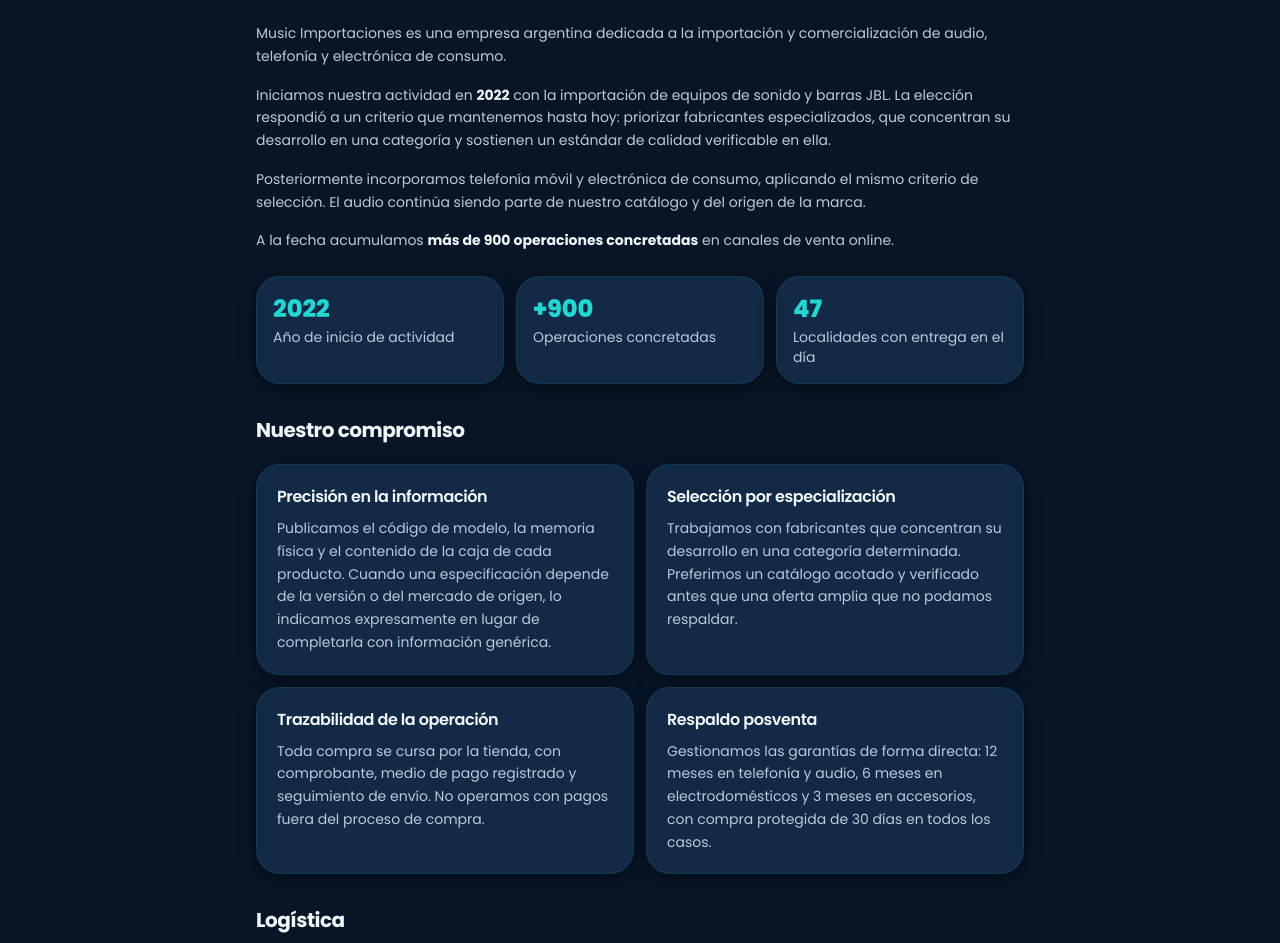
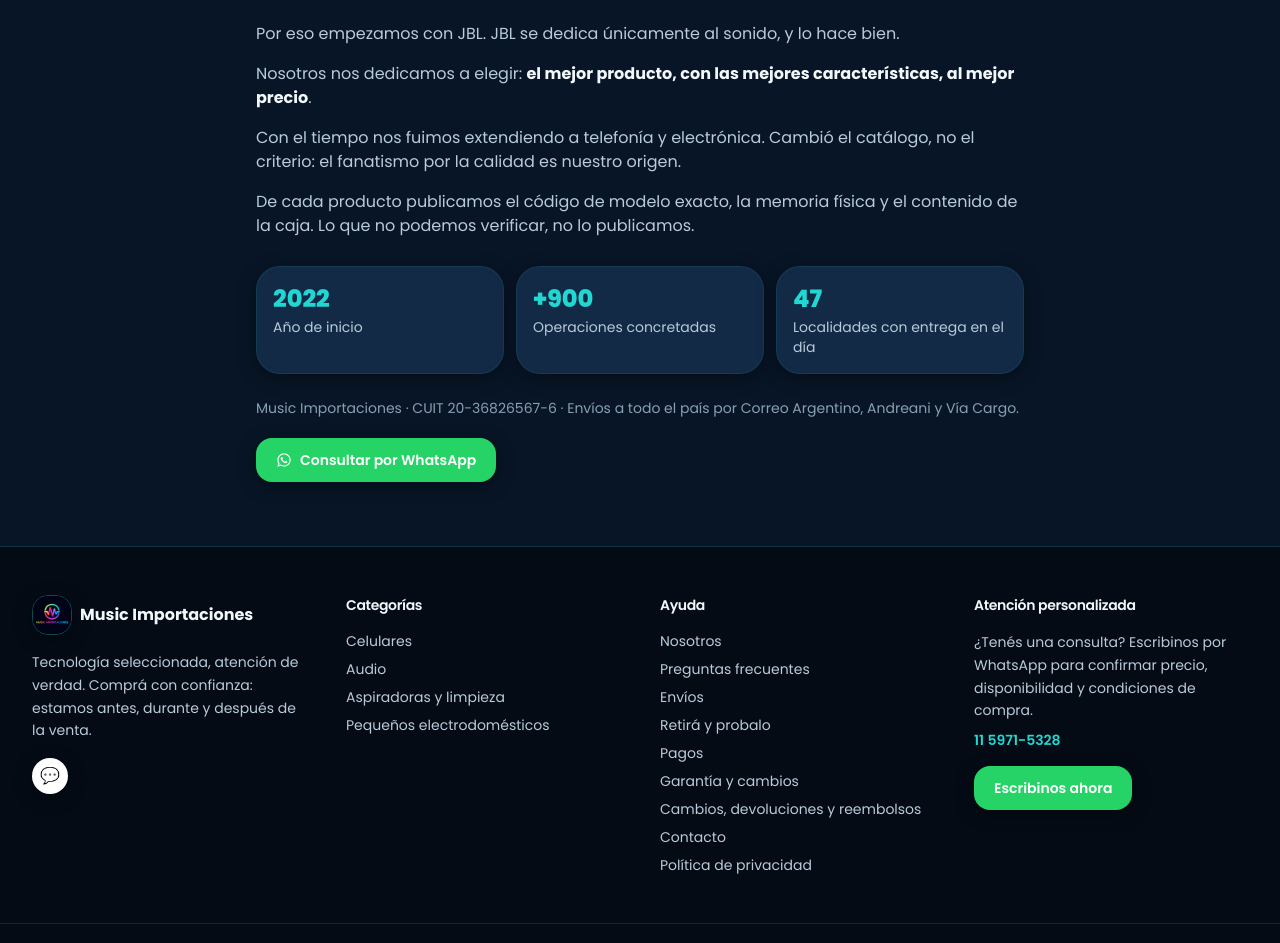
Before and after one commit to agustinzorrilla4-lab/music-importaciones, a React (Vite) app: page /nosotros in a window 1280 px wide. Shown: the part 269-1212 px from the top of the page. Built offline with nearby package versions, Linux system fonts and the light colour scheme.

Commit message:
feat: relato de marca en palabras de Agustin - fanaticos del sonido y la calidad

```diff
--- a/src/pages/About.tsx
+++ b/src/pages/About.tsx
@@ -2,63 +2,40 @@ import InfoPage from "@/components/InfoPage";
 import WhatsAppButton from "@/components/WhatsAppButton";
 
 const DATOS = [
-  { dato: "2022", detalle: "Año de inicio de actividad" },
+  { dato: "2022", detalle: "Año de inicio" },
   { dato: "+900", detalle: "Operaciones concretadas" },
   { dato: "47", detalle: "Localidades con entrega en el día" },
 ];
 
-const COMPROMISOS = [
-  {
-    titulo: "Precisión en la información",
-    texto:
-      "Publicamos el código de modelo, la memoria física y el contenido de la caja de cada producto. Cuando una especificación depende de la versión o del mercado de origen, lo indicamos expresamente en lugar de completarla con información genérica.",
-  },
-  {
-    titulo: "Selección por especialización",
-    texto:
-      "Trabajamos con fabricantes que concentran su desarrollo en una categoría determinada. Preferimos un catálogo acotado y verificado antes que una oferta amplia que no podamos respaldar.",
-  },
-  {
-    titulo: "Trazabilidad de la operación",
-    texto:
-      "Toda compra se cursa por la tienda, con comprobante, medio de pago registrado y seguimiento de envío. No operamos con pagos fuera del proceso de compra.",
-  },
-  {
-    titulo: "Respaldo posventa",
-    texto:
-      "Gestionamos las garantías de forma directa: 12 meses en telefonía y audio, 6 meses en electrodomésticos y 3 meses en accesorios, con compra protegida de 30 días en todos los casos.",
-  },
-];
-
 export default function About() {
   return (
-    <InfoPage eyebrow="La empresa" title="Quiénes somos">
-      <p>
-        Music Importaciones es una empresa argentina dedicada a la importación y
-        comercialización de audio, telefonía y electrónica de consumo.
+    <InfoPage
+      eyebrow="La empresa"
+      title="Somos fanáticos del sonido y de la calidad"
+    >
+      <p className="text-base">
+        Por eso empezamos con JBL. JBL se dedica únicamente al sonido, y lo hace bien.
       </p>
 
-      <p>
-        Iniciamos nuestra actividad en <strong className="text-ink">2022</strong> con la
-        importación de equipos de sonido y barras JBL. La elección respondió a un
-        criterio que mantenemos hasta hoy: priorizar fabricantes especializados, que
-        concentran su desarrollo en una categoría y sostienen un estándar de calidad
-        verificable en ella.
+      <p className="text-base">
+        Nosotros nos dedicamos a elegir:{" "}
+        <strong className="text-ink">
+          el mejor producto, con las mejores características, al mejor precio
+        </strong>
+        .
       </p>
 
-      <p>
-        Posteriormente incorporamos telefonía móvil y electrónica de consumo, aplicando
-        el mismo criterio de selección. El audio continúa siendo parte de nuestro
-        catálogo y del origen de la marca.
+      <p className="text-base">
+        Con el tiempo nos fuimos extendiendo a telefonía y electrónica. Cambió el
+        catálogo, no el criterio: el fanatismo por la calidad es nuestro origen.
       </p>
 
-      <p>
-        A la fecha acumulamos{" "}
-        <strong className="text-ink">más de 900 operaciones concretadas</strong> en
-        canales de venta online.
+      <p className="text-base">
+        De cada producto publicamos el código de modelo exacto, la memoria física y el
+        contenido de la caja. Lo que no podemos verificar, no lo publicamos.
       </p>
 
-      <dl className="not-prose grid gap-3 pt-2 sm:grid-cols-3">
+      <dl className="not-prose grid gap-3 pt-3 sm:grid-cols-3">
         {DATOS.map((d) => (
           <div key={d.dato} className="card p-4">
             <dt className="text-2xl font-extrabold tabular-nums text-cyan">{d.dato}</dt>
@@ -67,34 +44,12 @@ export default function About() {
         ))}
       </dl>
 
-      <h2 className="pt-4 text-xl font-bold text-ink">Nuestro compromiso</h2>
-
-      <div className="not-prose grid gap-3 pt-1 sm:grid-cols-2">
-        {COMPROMISOS.map((c) => (
-          <div key={c.titulo} className="card p-5">
-            <h3 className="text-base font-semibold text-ink">{c.titulo}</h3>
-            <p className="mt-2 text-sm leading-relaxed text-ink-soft">{c.texto}</p>
-          </div>
-        ))}
-      </div>
-
-      <h2 className="pt-4 text-xl font-bold text-ink">Logística</h2>
-
-      <p>
-        Realizamos entregas en el día en 47 localidades del AMBA y La Plata, de lunes a
-        viernes, para pedidos confirmados antes de las 12:00. Al resto del país
-        despachamos mediante Correo Argentino, Andreani y Vía Cargo.
+      <p className="pt-2 text-sm text-ink-faint">
+        Music Importaciones · CUIT 20-36826567-6 · Envíos a todo el país por Correo
+        Argentino, Andreani y Vía Cargo.
       </p>
 
-      <h2 className="pt-4 text-xl font-bold text-ink">Atención</h2>
-
-      <p>
-        Atendemos por WhatsApp antes y después de la compra: confirmación de modelo y
-        disponibilidad, seguimiento del envío y gestión de garantía. Music Importaciones
-        opera bajo CUIT 20-36826567-6.
-      </p>
-
-      <div className="pt-2">
+      <div className="pt-1">
         <WhatsAppButton className="btn-whatsapp" />
       </div>
     </InfoPage>
--- a/src/pages/Home.tsx
+++ b/src/pages/Home.tsx
@@ -45,12 +45,12 @@ export default function Home() {
               Importación de audio y tecnología · Desde 2022
             </p>
             <h1 className="mt-3 max-w-2xl text-4xl font-extrabold leading-[1.08] text-ink sm:text-5xl lg:text-6xl">
-              Especificaciones <span className="text-cyan">verificadas</span>. Sin
-              sorpresas.
+              Fanáticos del sonido y de la{" "}
+              <span className="text-cyan">calidad</span>.
             </h1>
             <p className="mt-5 max-w-xl text-base leading-relaxed text-ink-soft sm:text-lg">
-              Publicamos el código de modelo, la memoria física y el contenido de la caja
-              de cada producto. Más de 900 operaciones concretadas.
+              Nos dedicamos a elegir: el mejor producto, con las mejores características,
+              al mejor precio. Más de 900 operaciones concretadas.
             </p>
             <div className="mt-8 flex flex-wrap gap-3">
               <Link to="/catalogo" className="btn bg-cyan text-deep shadow-[0_12px_30px_rgba(34,215,210,0.25)] hover:-translate-y-0.5 hover:brightness-105 focus-visible:ring-cyan">
```
